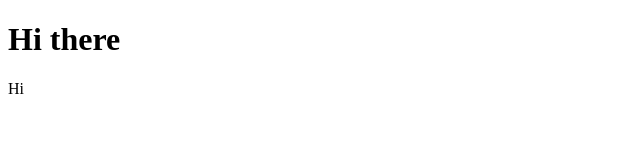
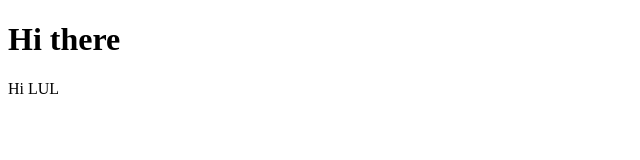
Before and after one commit to Jeanolos/jeanolos.github.io, a plain HTML site: page index.html in a window 1280 px wide. Shown: the full height of the page, 0-640 px from the left. Drawn offline with Linux system fonts and the light colour scheme.

Commit message:
Update index.html

```diff
--- a/index.html
+++ b/index.html
@@ -5,6 +5,6 @@
 </head>
 <body>
 <h1>Hi there</h1>
-<p>Hi</p>
+<p>Hi LUL</p>
 </body>
 </html>
```
